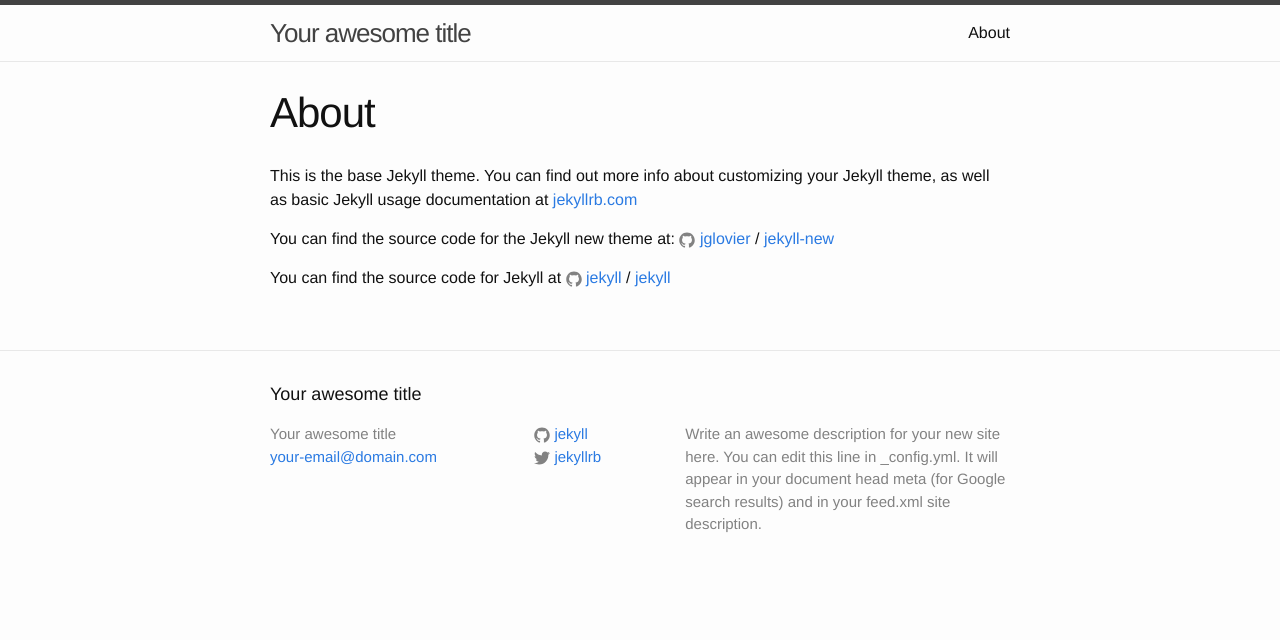
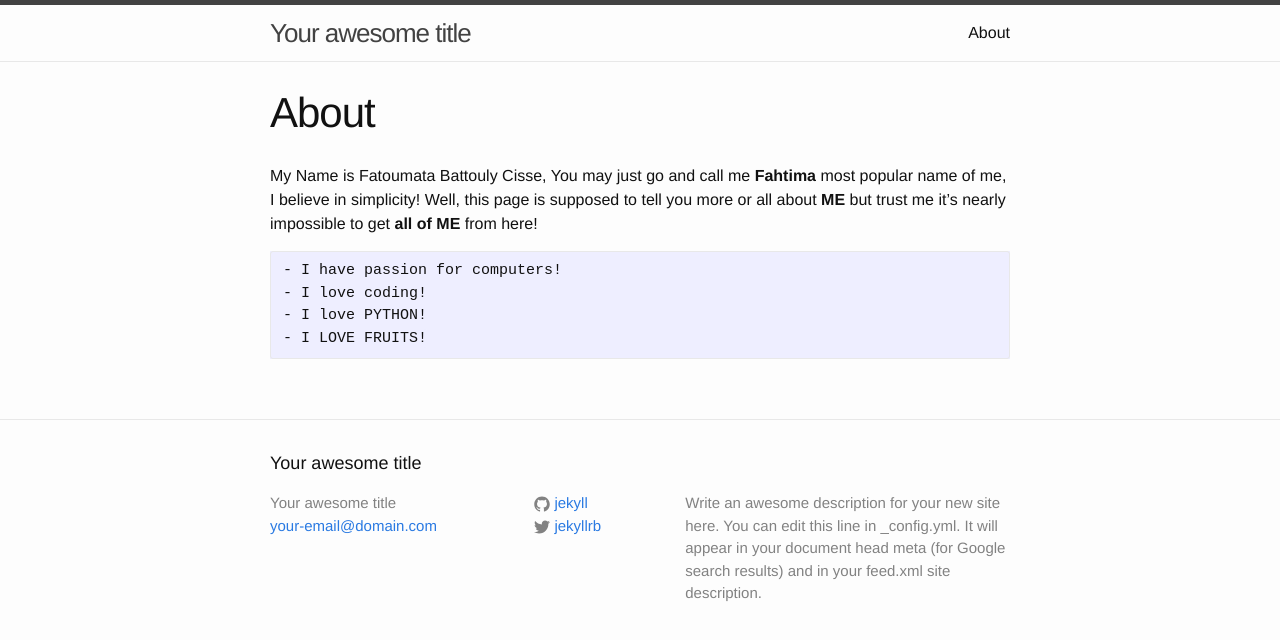
Before and after one commit to battouly/fahtima.github.io, a Jekyll site: the page built from about.md, in a window 1280 px wide. Shown: the top 640 px of the page. Built offline with Jekyll 4.4.1, drawn with Linux system fonts in a browser that asks for light colours.

Commit message:
Updated about.md

```diff
--- a/about.md
+++ b/about.md
@@ -2,14 +2,12 @@
 layout: page
 title: About
 permalink: /about/
+published: true
 ---
 
-This is the base Jekyll theme. You can find out more info about customizing your Jekyll theme, as well as basic Jekyll usage documentation at [jekyllrb.com](http://jekyllrb.com/)
+My Name is Fatoumata Battouly Cisse, You may just go and call me **Fahtima** most popular name of me, I believe in simplicity! Well, this page is supposed to tell you more or all about **ME** but trust me it's nearly impossible to get **all of ME** from here!
 
-You can find the source code for the Jekyll new theme at:
-{% include icon-github.html username="jglovier" %} /
-[jekyll-new](https://github.com/jglovier/jekyll-new)
-
-You can find the source code for Jekyll at
-{% include icon-github.html username="jekyll" %} /
-[jekyll](https://github.com/jekyll/jekyll)
+    - I have passion for computers!
+    - I love coding!
+    - I love PYTHON!
+    - I LOVE FRUITS!
```
